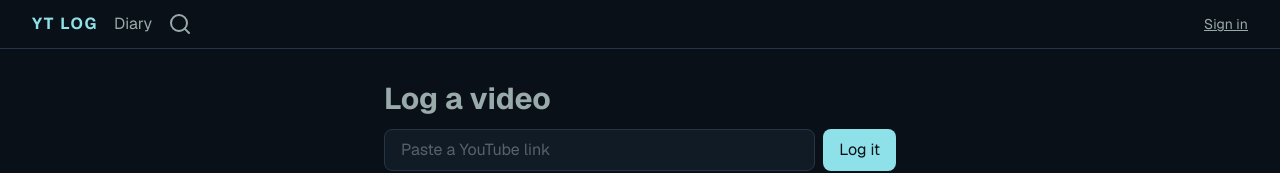
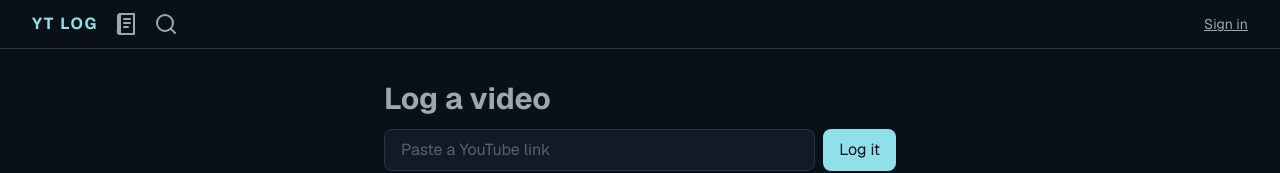
Before and after one commit to crabbeleo/yt_rater, a Next.js app: page / in a window 1280 px wide. Shown: the top 173 px of the page. Built offline with nearby package versions, Linux system fonts and the light colour scheme; no server answers; the database is empty.

Commit message:
add diary, notif icons

```diff
--- /dev/null
+++ b/components/DiaryIcon.tsx
@@ -0,0 +1,22 @@
+export default function DiaryIcon({ className }: { className?: string }) {
+    return (
+        <svg
+        xmlns="http://w3.org"
+        viewBox="0 0 24 24"
+        width="24"
+        height="24"
+        fill="none"
+        stroke="currentColor"
+        className={className}
+        strokeWidth="2"
+        strokeLinecap="round"
+        strokeLinejoin="round"
+        >
+            <path d="M4 19.5v-15A2.5 2.5 0 0 1 6.5 2H20v20H6.5a2.5 2.5 0 0 1-0.5-5"></path>
+            <path d="M6 2v20"></path>
+            <line x1="10" y1="7" x2="16" y2="7"></line>
+            <line x1="10" y1="11" x2="16" y2="11"></line>
+            <line x1="10" y1="15" x2="14" y2="15"></line>
+        </svg>
+    );
+}
--- a/components/Nav.tsx
+++ b/components/Nav.tsx
@@ -7,6 +7,8 @@ import { createClient } from "@/lib/supabase/client";
 import { useCurrentUser } from "@/lib/useCurrentUser";
 import SettingsIcon from "./SettingsIcon";
 import SearchIcon from "./SearchIcon";
+import DiaryIcon from "./DiaryIcon";
+import NotificationIcon from "./NotificationIcon";
 
 export default function Nav() {
   const { userId, username } = useCurrentUser();
@@ -57,11 +59,11 @@ export default function Nav() {
       >
         YT Log
       </Link>
-      <Link href="/diary">Diary</Link>
+      <Link href="/diary"><DiaryIcon /></Link>
       <Link href="/search"><SearchIcon /></Link>
       {userId && (
-        <Link href="/notifications" className="inline-flex items-center gap-1">
-          Notifications
+        <Link href="/notifications" className="text-muted inline-flex items-center gap-1">
+          <NotificationIcon />
           {shownUnread > 0 && (
             <span className="rounded-full bg-accent px-1.5 text-xs font-semibold text-background">
               {shownUnread > 9 ? "9+" : shownUnread}
--- /dev/null
+++ b/components/NotificationIcon.tsx
@@ -0,0 +1,19 @@
+export default function NotificationIcon({ className }: { className?: string }) {
+  return (
+    <svg
+      width="24"
+      height="24"
+      viewBox="0 0 24 24"
+      fill="none"
+      stroke="currentColor"
+      strokeWidth="2"
+      strokeLinecap="round"
+      strokeLinejoin="round"
+      aria-hidden="true"
+      className={className}
+    >
+      <path d="M6 8a6 6 0 0 1 12 0c0 7 3 9 3 9H3s3-2 3-9" />
+      <path d="M10.3 21a1.94 1.94 0 0 0 3.4 0" />
+    </svg>
+  );
+}
```
